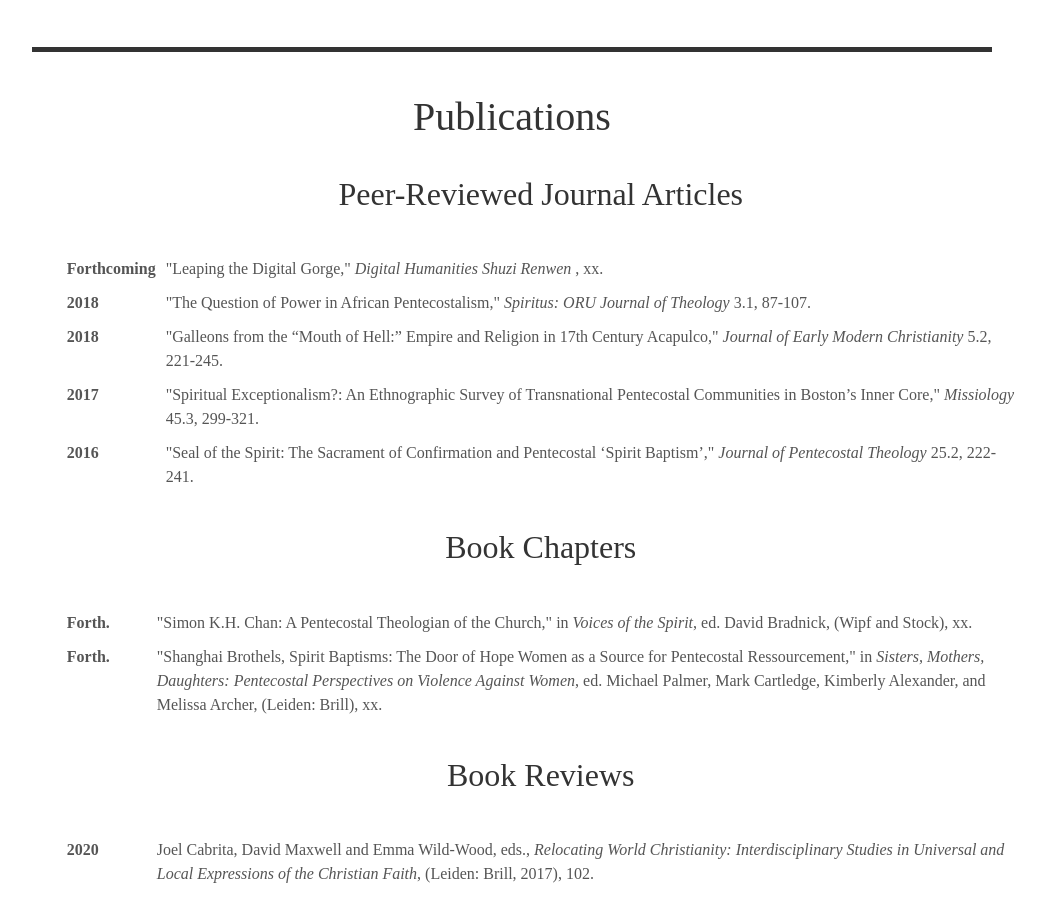
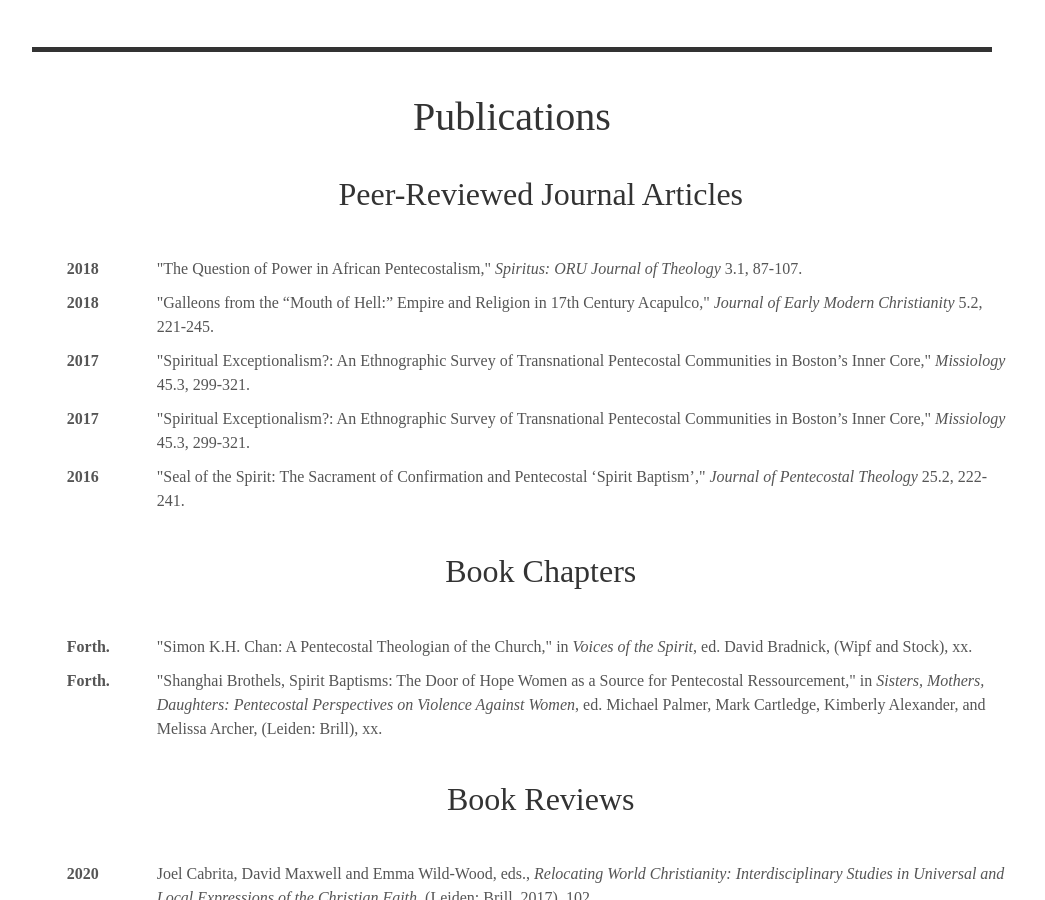
Before and after one commit to alex-mayfield/alex-mayfield.github.io, a Jekyll site: the page built from index.html, in a window 1280 px wide and 900 px high, scrolled down 1555 px. Shown: the whole window, without its empty margins (128-1173 px from the left). Built offline with Jekyll 4.4.1, drawn with Linux system fonts in a browser that asks for light colours; some web fonts are replaced.

Commit message:
Update publications.yml

```diff
--- a/_data/publications.yml
+++ b/_data/publications.yml
@@ -89,33 +89,13 @@ list:
     publisher: "Leiden: Brill, 2016"
     page: online
     author: Margaret English de Alminana and Lois E. Olena, eds.
-  - title: "Leaping the Digital Gorge"
+  - title: "Spiritual Exceptionalism?: An Ethnographic Survey of Transnational Pentecostal Communities in Boston’s Inner Core"
     type: article
-    year: Forthcoming
-    journal: Digital Humanities Shuzi Renwen
-    vol_iss:
+    year: 2017
+    journal: Missiology
+    vol_iss: 45.3
     book:
     edit:
     publisher:
-    page: xx
+    page: 299-321
     author:
-#  - title: "Testing"
-#    type: article
-#    year: Forthcoming
-#    journal: Digital Humanities
-#    vol_iss: 2
-#    book:
-#    edit:
-#    publisher:
-  #  page: xx
-  #  author:
-  #- title: "Messianic Age, World Christianity"
-    #type: encyclopedia
-  #  year: 2020
-  #  journal:
-  #  vol_iss:
-  #  book: Encyclopedia of the Bible and its Reception
-  #  edit: Furey, et al.
-  #  publisher: "De Gruyter"
-    #page: online
-    #author:
```
